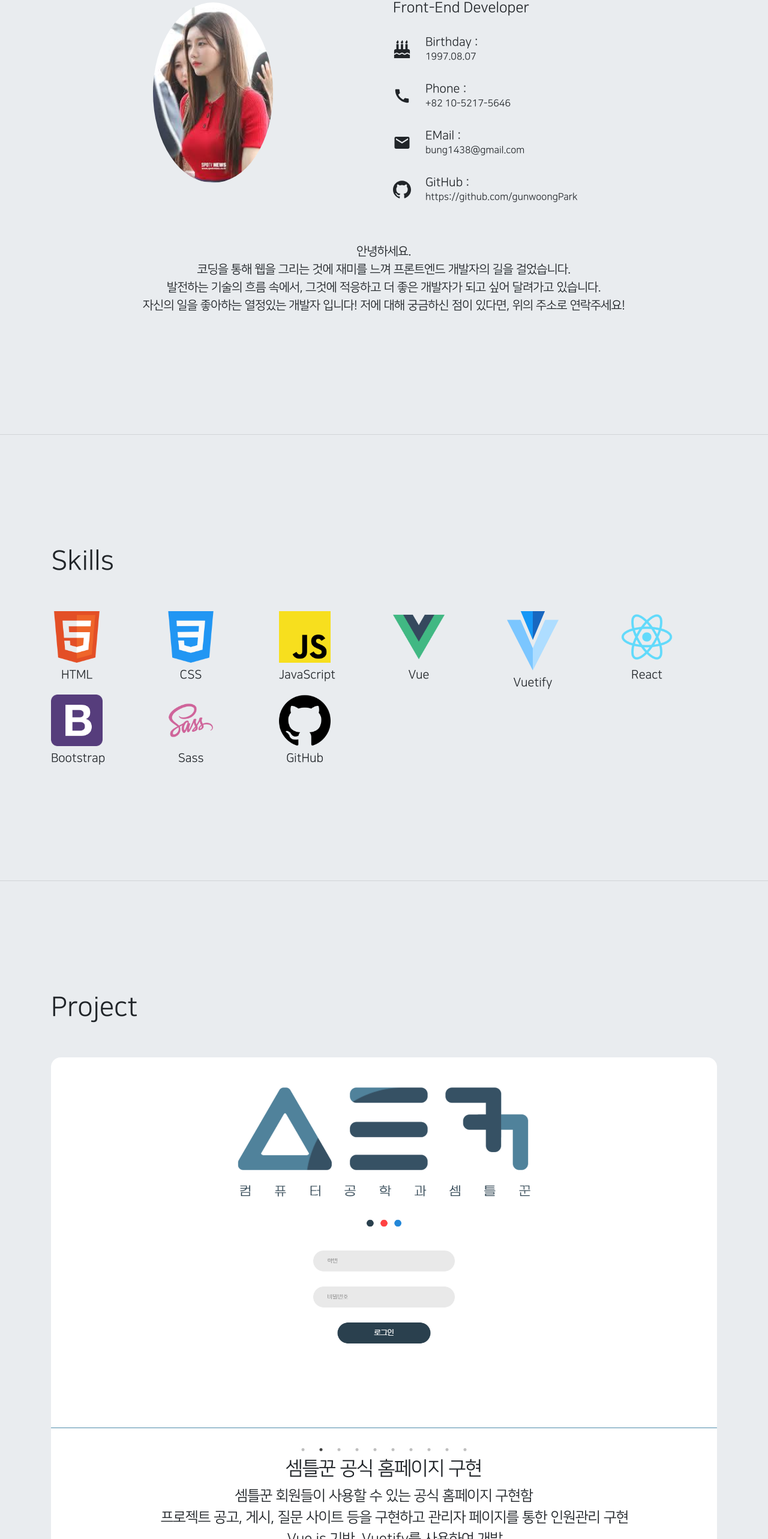
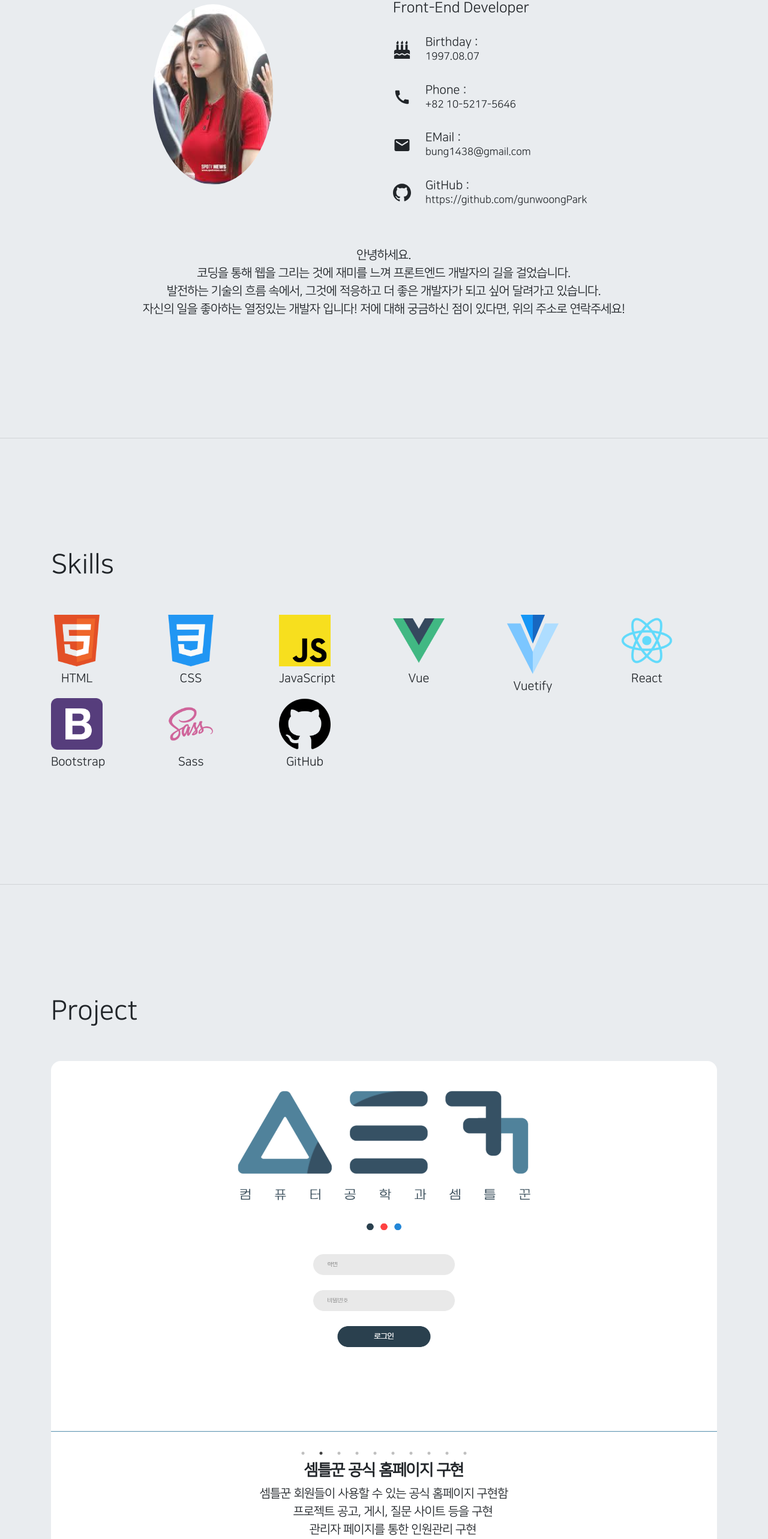
Before and after one commit to gunwoongPark/portfolio, a React (Create React App) app: page / in a window 1280 px wide. Shown: the part 1125-3691 px from the top of the page at 60% size. Built offline with nearby package versions, Linux system fonts and the light colour scheme.

Commit message:
프로젝트 반응형

```diff
--- a/src/App.js
+++ b/src/App.js
@@ -5,6 +5,7 @@ import About from "./components/Body/About";
 import Skills from "./components/Body/Skill/SkillsContainer";
 import Project from "./components/Body/Project/ProjectContainer";
 import { createGlobalStyle } from "styled-components";
+
 import "./App.css";
 
 const GlobalStyle = createGlobalStyle`
--- a/src/components/Body/About.js
+++ b/src/components/Body/About.js
@@ -62,7 +62,7 @@ function About() {
               </IconContainer>
               <div style={{ marginLeft: "24px" }}>
                 <h5 style={{ margin: "0" }}>Birthday :</h5>
-                <p style={{ margin: "0" }}>1997.08.07</p>
+                <p style={{ margin: "0", fontSize: "17px" }}>1997.08.07</p>
               </div>
             </li>
           </ContentContainer>
@@ -74,7 +74,9 @@ function About() {
               </IconContainer>
               <div style={{ marginLeft: "24px" }}>
                 <h5 style={{ margin: "0" }}>Phone :</h5>
-                <p style={{ margin: "0" }}>+82 10-5217-5646</p>
+                <p style={{ margin: "0", fontSize: "17px" }}>
+                  +82 10-5217-5646
+                </p>
               </div>
             </li>
           </ContentContainer>
@@ -86,7 +88,9 @@ function About() {
               </IconContainer>
               <div style={{ marginLeft: "24px" }}>
                 <h5 style={{ margin: "0" }}>EMail :</h5>
-                <p style={{ margin: "0" }}>bung1438@gmail.com</p>
+                <p style={{ margin: "0", fontSize: "17px" }}>
+                  bung1438@gmail.com
+                </p>
               </div>
             </li>
           </ContentContainer>
@@ -98,7 +102,9 @@ function About() {
               </IconContainer>
               <div style={{ marginLeft: "24px" }}>
                 <h5 style={{ margin: "0" }}>GitHub :</h5>
-                <p style={{ margin: "0" }}>https://github.com/gunwoongPark</p>
+                <p style={{ margin: "0", fontSize: "17px" }}>
+                  https://github.com/gunwoongPark
+                </p>
               </div>
             </li>
           </ContentContainer>
--- a/src/components/Body/Project/ProjectContainer.js
+++ b/src/components/Body/Project/ProjectContainer.js
@@ -1,5 +1,6 @@
-import React from "react";
+import React, { useState, useEffect } from "react";
 import ProjectPresenter from "./ProjectPresenter";
+import { useMediaQuery } from "react-responsive";
 
 import semtle1 from "../../../assets/semtle/semtle1.PNG";
 import semtle2 from "../../../assets/semtle/semtle2.PNG";
@@ -24,7 +25,8 @@ function ProjectContainer() {
       id: 1,
       name: "셈틀꾼 공식 홈페이지 구현",
       info: `셈틀꾼 회원들이 사용할 수 있는 공식 홈페이지 구현함
-      프로젝트 공고, 게시, 질문 사이트 등을 구현하고 관리자 페이지를 통한 인원관리 구현
+      프로젝트 공고, 게시, 질문 사이트 등을 구현
+      관리자 페이지를 통한 인원관리 구현
       Vue.js 기반, Vuetify를 사용하여 개발`,
       image: [
         semtle1,
@@ -45,7 +47,8 @@ function ProjectContainer() {
       name: "Vueticky Note",
       info: `노트 웹앱 구현 프로젝트
       노트와 인공지능을 결합한 노트 웹앱을 구현함
-      Tensorflow.js의 이미지 객체 탐지를 활용한 자동 태깅 기능
+      Tensorflow.js를 활용하여
+      이미지 객체 탐지를 통한 자동 태깅 기능
       Google Firebase를 적극 활용
 
       - Hosting을 활용한 서버 호스팅
@@ -57,9 +60,23 @@ function ProjectContainer() {
     },
   ];
 
+  let [mode, setMode] = useState("");
+
+  const isPc = useMediaQuery({
+    query: "(min-width:768px)",
+  });
+  const isMobile = useMediaQuery({
+    query: "(max-width:767px)",
+  });
+
+  useEffect(() => {
+    if (isPc) setMode("isPc");
+    else if (isMobile) setMode("isMobile");
+  }, [isMobile, isPc]);
+
   return (
     <>
-      <ProjectPresenter projects={projects} />;
+      <ProjectPresenter projects={projects} mode={mode} />;
     </>
   );
 }
--- a/src/components/Body/Project/ProjectPresenter.js
+++ b/src/components/Body/Project/ProjectPresenter.js
@@ -1,6 +1,6 @@
 import React from "react";
 import { Container, Row, Col } from "react-bootstrap";
-import styled from "styled-components";
+import styled, { css } from "styled-components";
 import Slider from "react-slick";
 
 import "slick-carousel/slick/slick.css";
@@ -33,7 +33,30 @@ const ProjectInfo = styled.div`
   padding: 12px;
 `;
 
-function ProjectPresenter(props) {
+const ProjectName = styled.h1`
+  ${(props) =>
+    props.mode === "isPc"
+      ? css`
+          font-size: 26px;
+          font-weight: bold;
+        `
+      : css`
+          font-size: 20px;
+        `}
+`;
+
+const ProjectContents = styled.pre`
+  ${(props) =>
+    props.mode === "isPc"
+      ? css`
+          font-size: 20px;
+        `
+      : css`
+          font-size: 15px;
+        `}
+`;
+
+function ProjectPresenter({ projects, mode }) {
   let settings = {
     dots: true,
     slidesToShow: 1,
@@ -53,7 +76,7 @@ function ProjectPresenter(props) {
           </Col>
         </Row>
 
-        {props.projects.map((project, index) => (
+        {projects.map((project, index) => (
           <Row className="mt-5 mb-5" key={index}>
             <Col>
               <ProjectContainer>
@@ -68,8 +91,8 @@ function ProjectPresenter(props) {
                 </CarouselContainer>
 
                 <ProjectInfo>
-                  <h2>{project.name}</h2>
-                  <pre style={{ fontSize: "24px" }}>{project.info}</pre>
+                  <ProjectName mode={mode}>{project.name}</ProjectName>
+                  <ProjectContents mode={mode}>{project.info}</ProjectContents>
                 </ProjectInfo>
               </ProjectContainer>
             </Col>
```
